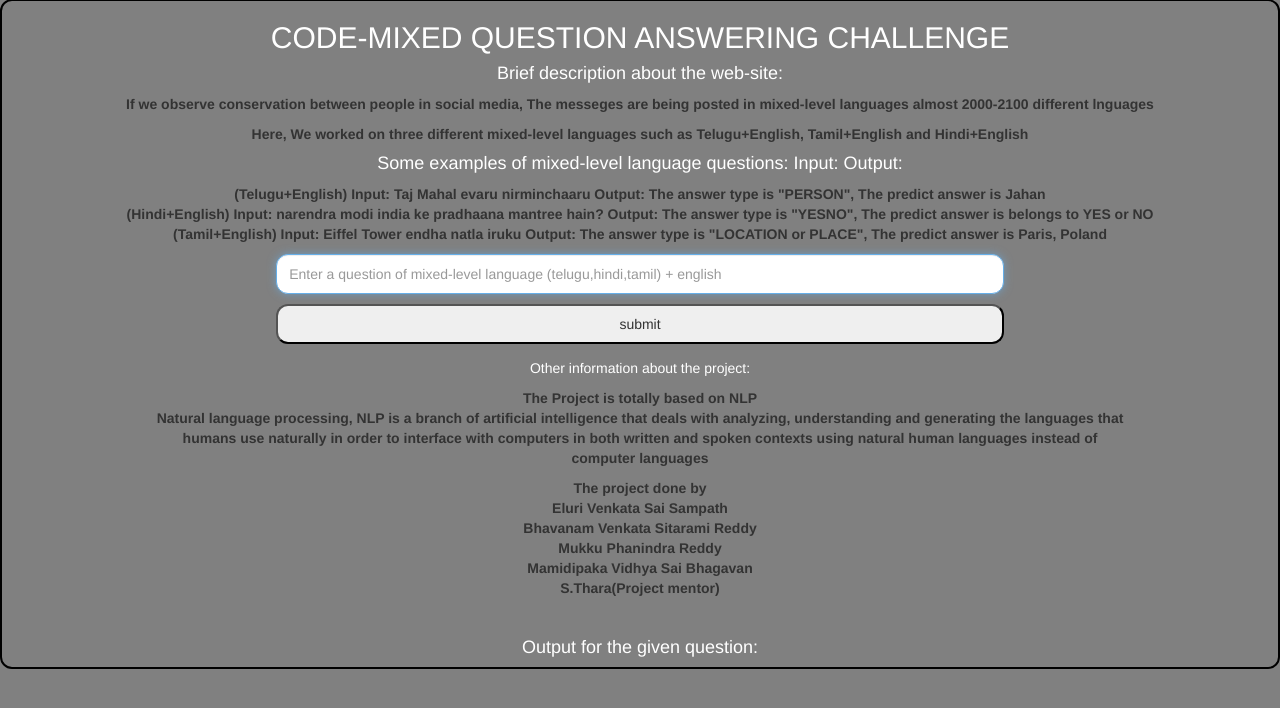
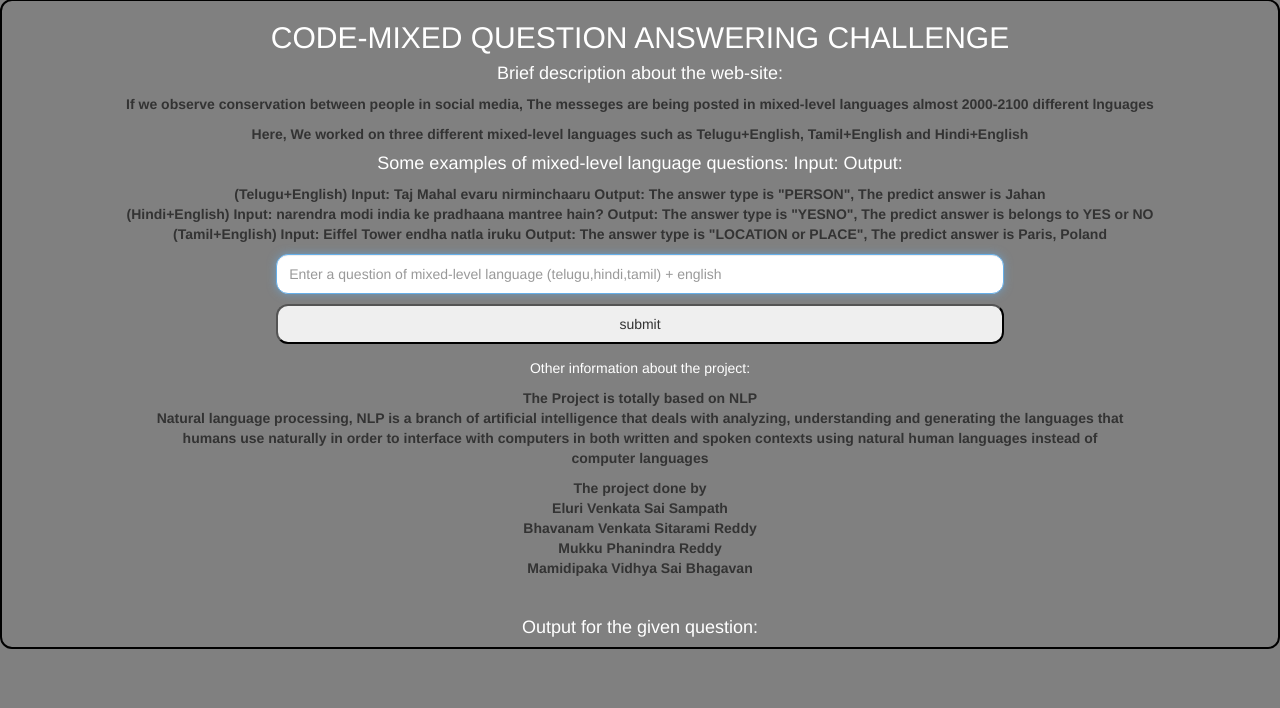
Before and after one commit to Bhagava/Project-app, a Flask app: page / in a window 1280 px wide. Shown: the part 21-729 px from the top of the page. Run offline with Flask 2, Linux system fonts and the light colour scheme; some libraries are stand-ins or nearby versions.

Commit message:
Update index.html

```diff
--- a/templates/index.html
+++ b/templates/index.html
@@ -29,7 +29,7 @@
       <p style="color:white;">Other information about the project:</p>
       <p style="font-weight: bold;">The Project is totally based on NLP<br>
       Natural language processing, NLP is a branch of artificial intelligence that deals with analyzing, understanding and generating the languages that humans use naturally in order to interface with computers in both written and spoken contexts using natural human languages instead of computer languages</p>
-      <p style="font-weight: bold;">The project done by <br>Eluri Venkata Sai Sampath<br>Bhavanam Venkata Sitarami Reddy<br>Mukku Phanindra Reddy<br>Mamidipaka Vidhya Sai Bhagavan<br>S.Thara(Project mentor)</p>
+      <p style="font-weight: bold;">The project done by <br>Eluri Venkata Sai Sampath<br>Bhavanam Venkata Sitarami Reddy<br>Mukku Phanindra Reddy<br>Mamidipaka Vidhya Sai Bhagavan<br></p>
       <br>
       <div>
       <h4 style="color:white;">Output for the given question:</h4>
```
